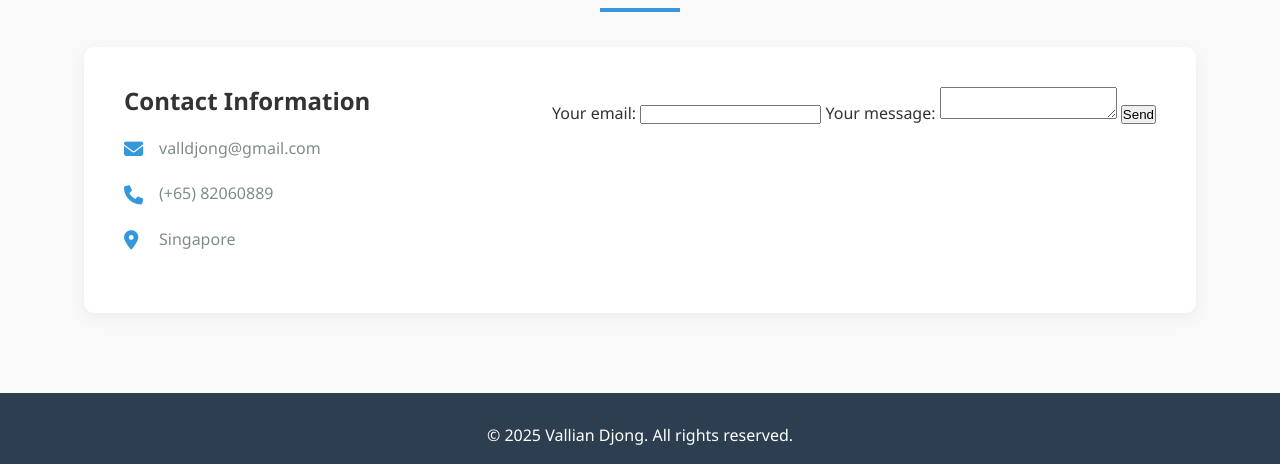
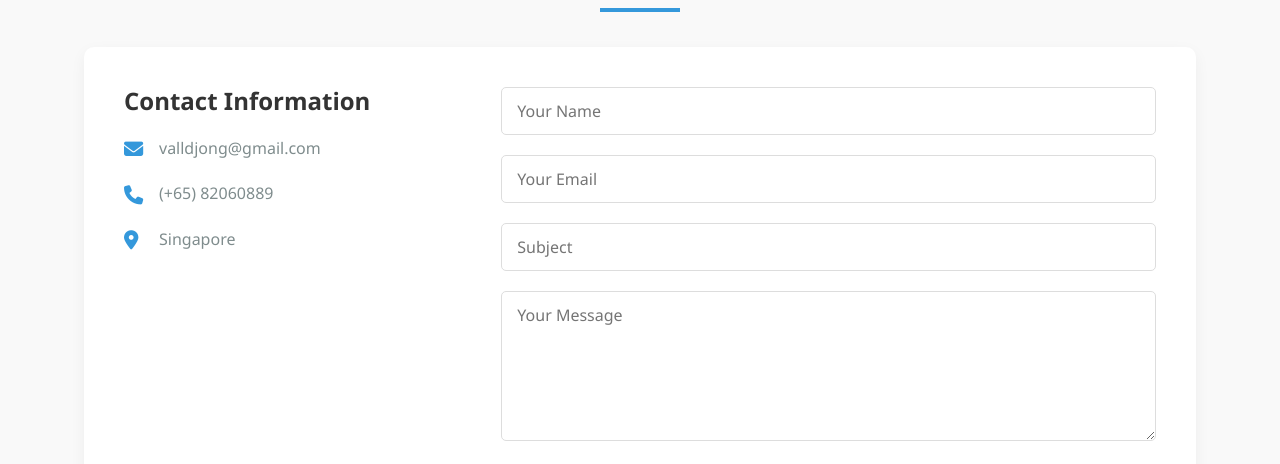
Before and after one commit to VallianDjong/Portfolio, a plain HTML site: page index.html in a window 1280 px wide. Shown: the part 3171-3635 px from the top of the page. Drawn offline with Linux system fonts and the light colour scheme.

Commit message:
edit form

```diff
--- a/index.html
+++ b/index.html
@@ -153,22 +153,21 @@
                     <p><i class="fas fa-phone"></i> (+65) 82060889</p>
                     <p><i class="fas fa-map-marker-alt"></i> Singapore</p>
                 </div>
-                <!-- modify this form HTML and place wherever you want your form -->
-<form
-  action="https://formspree.io/f/xpwrkbqn"
-  method="POST"
->
-  <label>
-    Your email:
-    <input type="email" name="email">
-  </label>
-  <label>
-    Your message:
-    <textarea name="message"></textarea>
-  </label>
-  <!-- your other form fields go here -->
-  <button type="submit">Send</button>
-</form>
+                <form class="contact-form" action="https://formspree.io/f/xpwrkbqn" method="POST">
+                    <div class="form-group">
+                        <input type="text" name="name" placeholder="Your Name" required>
+                    </div>
+                    <div class="form-group">
+                        <input type="email" name="_replyto" placeholder="Your Email" required>
+                    </div>
+                    <div class="form-group">
+                        <input type="text" name="_subject" placeholder="Subject">
+                    </div>
+                    <div class="form-group">
+                        <textarea name="message" placeholder="Your Message" required></textarea>
+                    </div>
+                    <button type="submit" class="btn">Send Message</button>
+                </form>
             </div>
         </div>
     </section>
```
